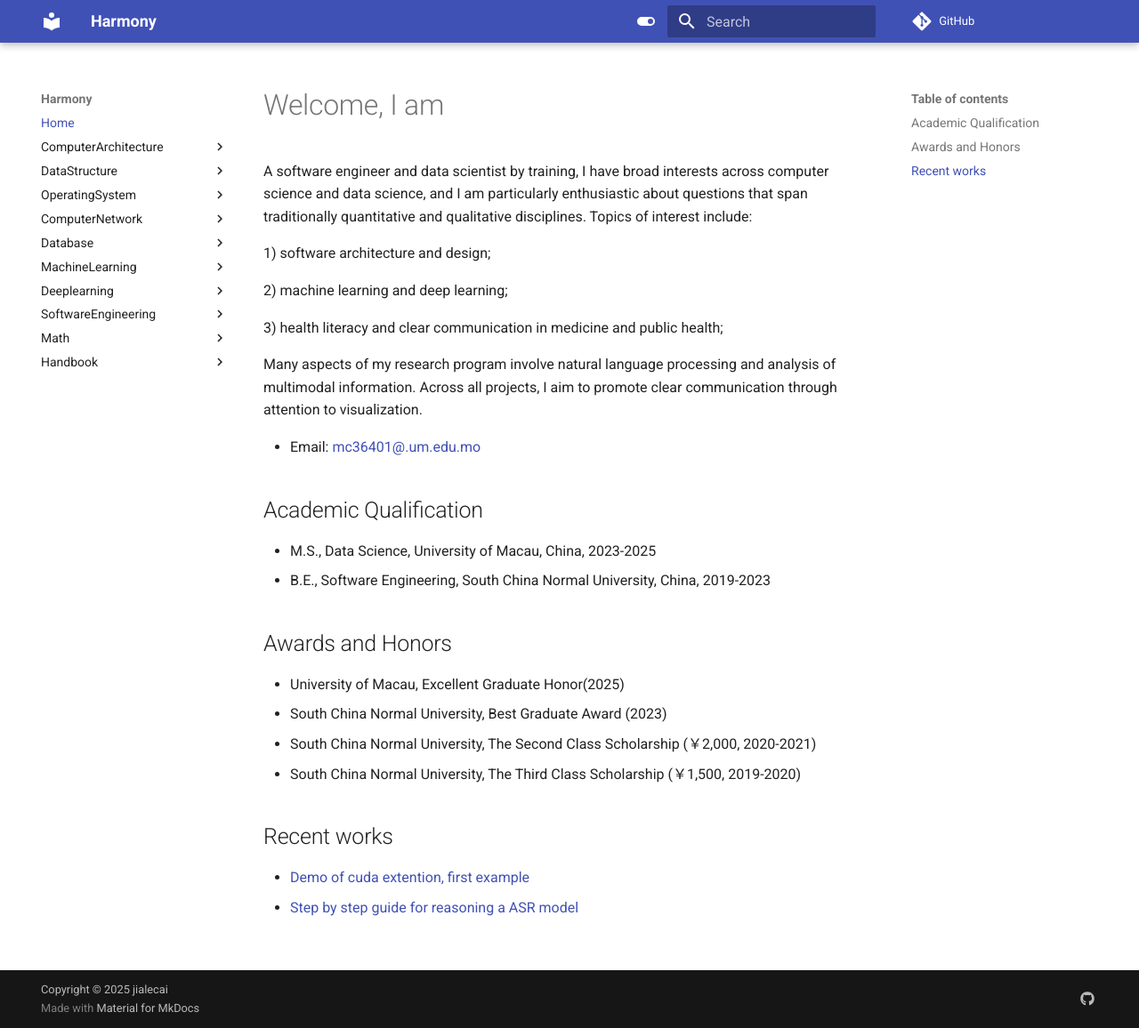
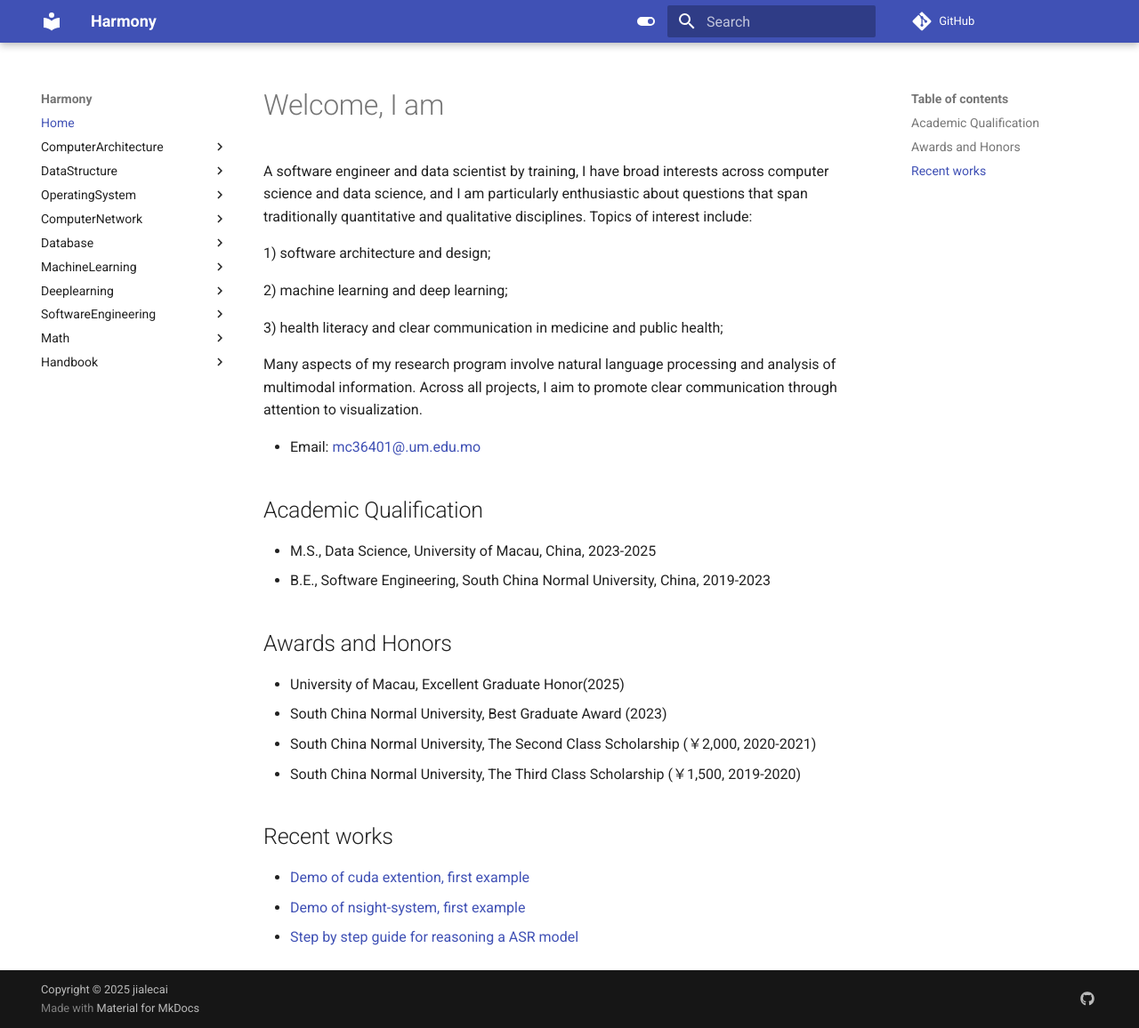
Before and after one commit to SheldonCoder1337/sheldoncoder1337.github.io, an MkDocs documentation site: the page built from docs/index.md, in a window 1280 px wide and 1156 px high. Shown: the whole window at 89% size. Built offline with MkDocs 1.6.1 and Material for MkDocs 9.7.7, drawn with Linux system fonts in a browser that asks for light colours.

Commit message:
Modified form Lele labtop

```diff
--- a/docs/index.md
+++ b/docs/index.md
@@ -27,4 +27,5 @@ Many aspects of my research program involve natural language processing and anal
 ## Recent works
 
 - [Demo of cuda extention, first example](http://sheldoncoder1337.github.io/cs07-deep-learning/18-store-kvcache/)
+- [Demo of nsight-system, first example](http://sheldoncoder1337.github.io/cs07-deep-learning/17-nsight-system/)
 - [Step by step guide for reasoning a ASR model](http://sheldoncoder1337.github.io/cs07-deep-learning/16-asr/)
```
Also changed, not shown: docs/cs07-deep-learning/17-nsight-system.md (+3 -0 lines).
